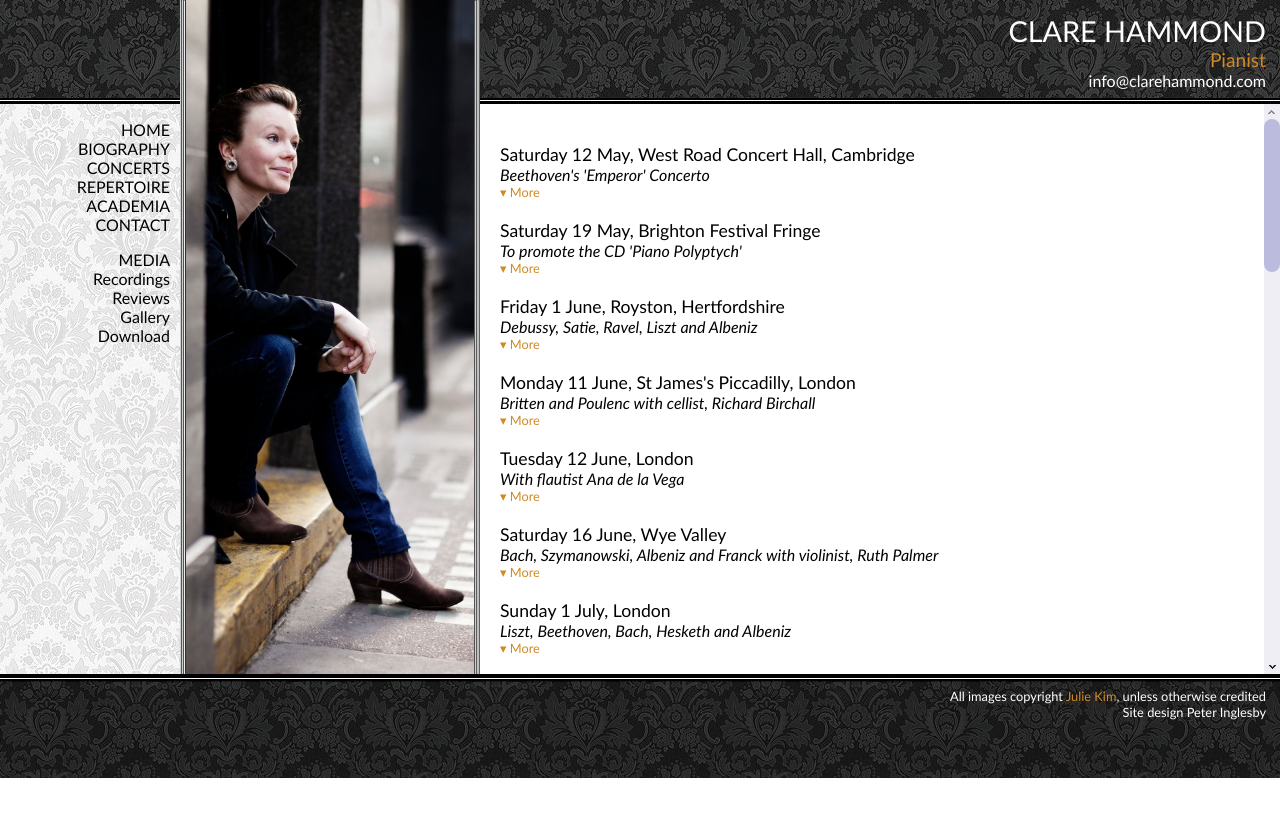
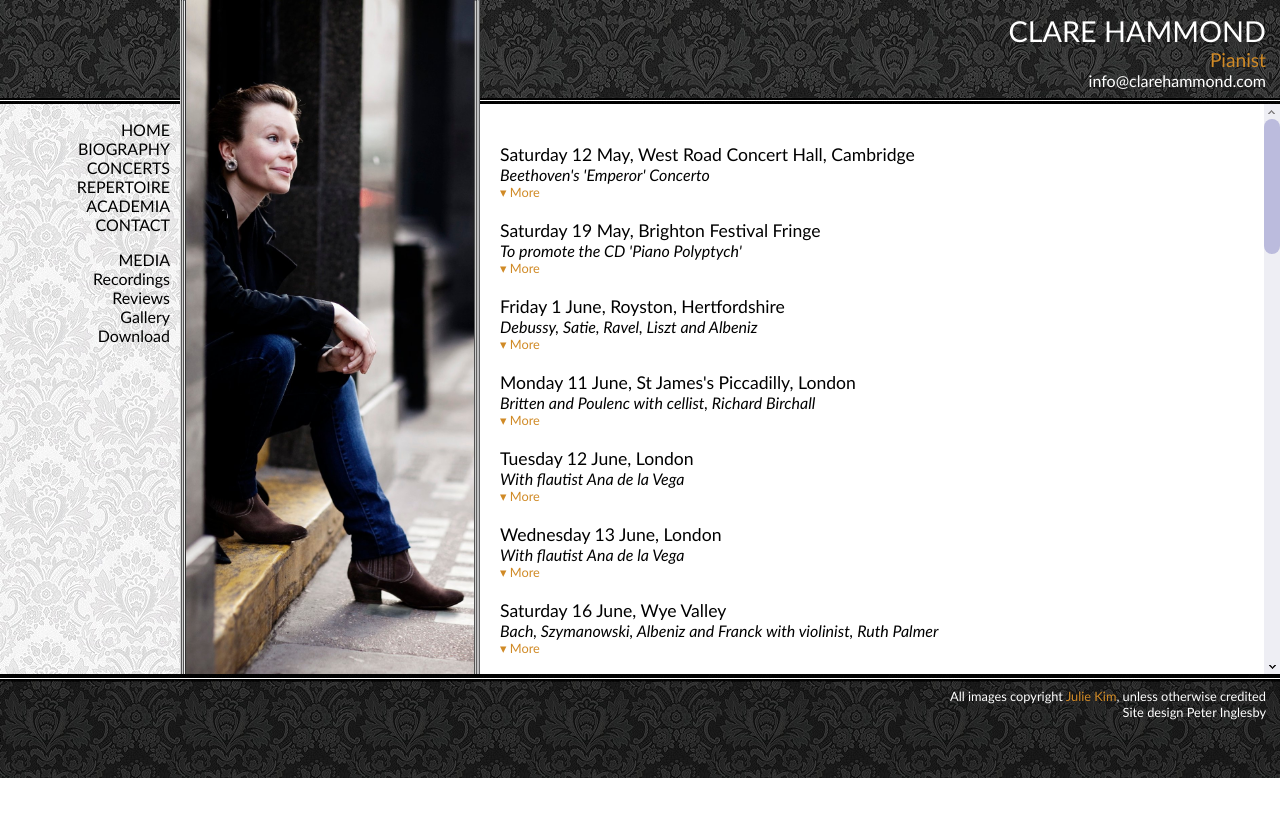
Before and after one commit to hammonc/clarehammond.com, a Jekyll site: the page built from concerts.html, in a window 1280 px wide. Shown: the top 817 px of the page. Built offline with Jekyll 4.4.1, drawn with Linux system fonts in a browser that asks for light colours.

Commit message:
concert updates

```diff
--- a/concerts.html
+++ b/concerts.html
@@ -91,6 +91,27 @@ image: concerts.jpg
   <span class="more">&#9662; <a href="">More</a></span>
   <span class="less">&#9652; <a href="">Less</a></span>
 </div>
+
+<div class="listing">
+  <div class="listing-heading">Wednesday 13 June, London</div>
+  <div class="listing-trailer">With flautist Ana de la Vega</div>
+  <div class="listing-details concealed">
+    <p>Poulenc - Sonate</p>
+    <p>Saint-Sa&#235;ns - Romance</p>
+    <p>Myslivecek - Adagio</p>
+    <p>Widor - Suite for flute and piano, Op. 34</p>
+    <p>Bach - Sonata in G minor, BWV 1020</p>
+    <p>Faur&#233; - Morceau de Concours
+    <p>Prokofiev - Sonata in D, Op. 94a</p>
+  </div>
+  <div class="listing-details concealed">
+    <p>Tickets &#163;15 for concert only, &#163;5 for students, &#163;40 for concert and supper on boas22m {at} btinternet.com / 020 7436 0344.</p>
+    <p>7 for 7.30pm, 22 Mansfield Street, W1G 9NR</p>
+  </div>
+  <span class="more">&#9662; <a href="">More</a></span>
+  <span class="less">&#9652; <a href="">Less</a></span>
+</div>
+
 
 <div class="listing">
   <div class="listing-heading">Saturday 16 June, Wye Valley</div>
```
Also changed, not shown: other parts of concerts.html (+2 -2 lines).
